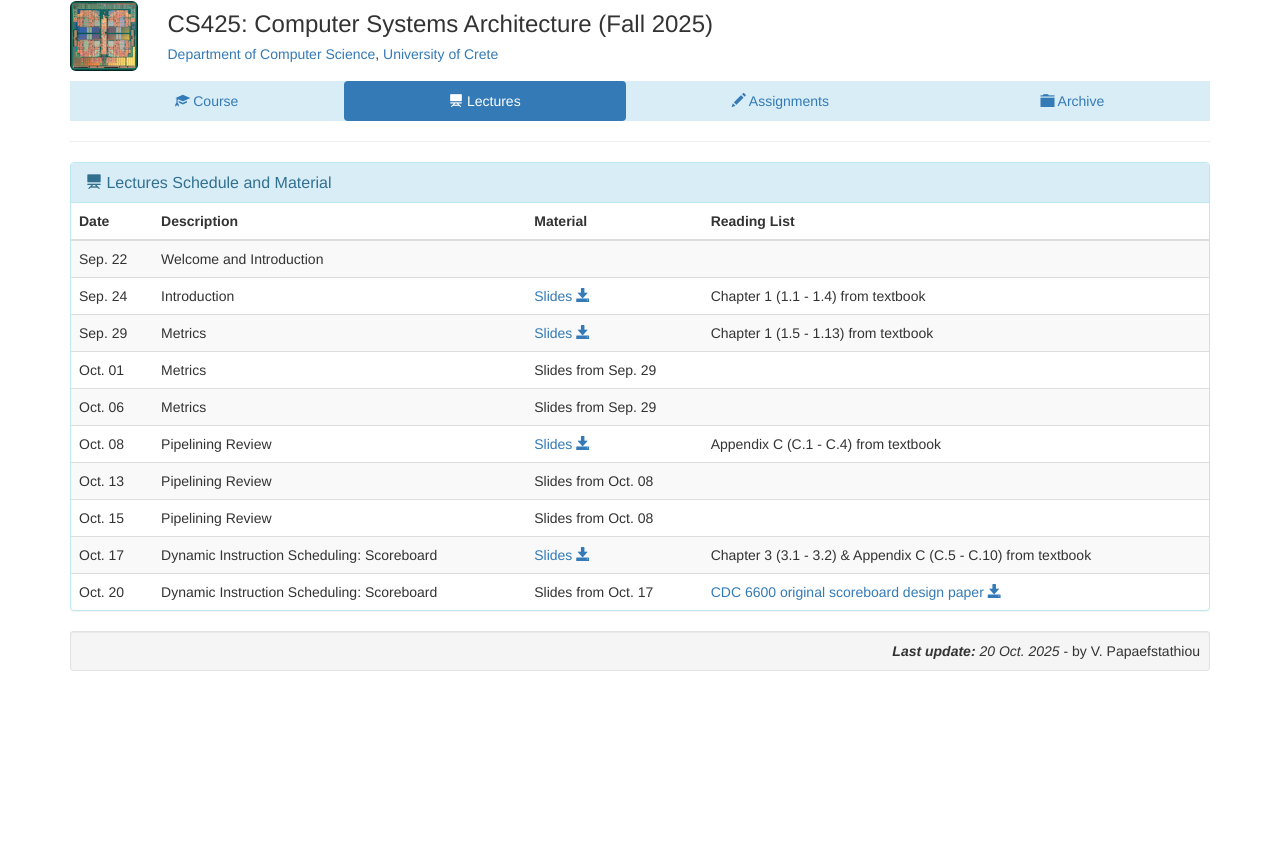
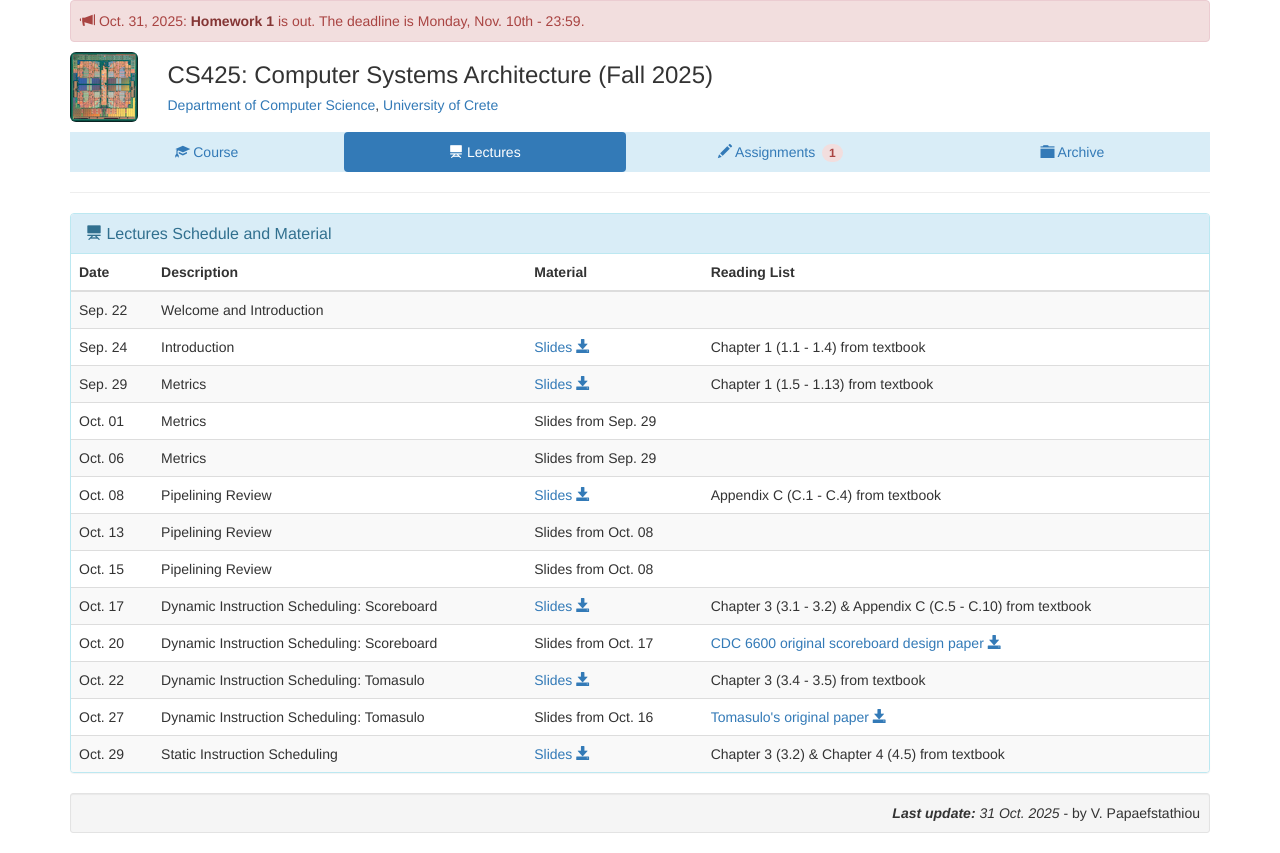
Before and after one commit to papaef/hy425_2025f, a plain HTML site: page index.html in a window 1280 px wide. Both pictures are taken after a click on the link "Lectures". Before the commit the page ends 800 px from the top, so only its background shows below. Drawn offline with Linux system fonts and the light colour scheme.

Commit message:
update L5,L6 & HW1

```diff
--- a/index.html
+++ b/index.html
@@ -42,12 +42,12 @@
       </div>
 -->
 
-<!--
       <div class="alert alert-danger myalert" role="alert">
         <span class="glyphicon glyphicon-bullhorn" aria-hidden="true"></span>
-          Oct. 16, 2024: <a href="homeworks/HY425_Homework1.pdf" class="alert-link">Homework 1</a> is out. The deadline is Tuesday, Oct. 29th - 23:59.
+          Oct. 31, 2025: <a href="homeworks/HY425_Homework1.pdf" class="alert-link">Homework 1</a> is out. The deadline is Monday, Nov. 10th - 23:59.
       </div>
 
+<!--
       <div class="alert alert-danger myalert" role="alert">
         <span class="glyphicon glyphicon-bullhorn" aria-hidden="true"></span>
           Nov. 01, 2024: <a href="homeworks/HY425_Homework2.pdf" class="alert-link">Homework 2</a> is out. The deadline is Wednesday, Nov. 13th - 23:59.
@@ -195,7 +195,7 @@
       <a data-toggle="pill" href="#lectures"><span class="glyphicon glyphicon-blackboard" aria-hidden="true"></span> Lectures <span class="badge"></span></a>
     </li>
     <li>
-      <a data-toggle="pill" href="#assignments"><span class="glyphicon glyphicon-pencil" aria-hidden="true"></span> Assignments <span class="badge alert-danger"></span></a>
+      <a data-toggle="pill" href="#assignments"><span class="glyphicon glyphicon-pencil" aria-hidden="true"></span> Assignments <span class="badge alert-danger">1</span></a>
     </li>
     <li>
       <a data-toggle="pill" href="#archive"><span class="glyphicon glyphicon-folder-close" aria-hidden="true"></span> Archive</a>
@@ -469,28 +469,28 @@
               <td><a href="lectures/reading/cdc6600.pdf">CDC 6600 original scoreboard design paper <span class="glyphicon glyphicon-save" aria-hidden="true"></span></a></td>
             </tr>
 
-<!--
             <tr>
-              <td>Oct. 16</td>
+              <td>Oct. 22</td>
               <td>Dynamic Instruction Scheduling: Tomasulo</td>
               <td><a href="lectures/HY425_L5_Tomasulo.pdf">Slides <span class="glyphicon glyphicon-save" aria-hidden="true"></span></a></td>
               <td>Chapter 3 (3.4 - 3.5) from textbook</td>
             </tr>
 
             <tr>
-              <td>Oct. 18</td>
+              <td>Oct. 27</td>
               <td>Dynamic Instruction Scheduling: Tomasulo</td>
               <td>Slides from Oct. 16</a></td>
               <td><a href="lectures/reading/tomasulo.pdf">Tomasulo's original paper <span class="glyphicon glyphicon-save" aria-hidden="true"></span></a></td>
             </tr>
 
             <tr>
-              <td>Oct. 21</td>
+              <td>Oct. 29</td>
               <td>Static Instruction Scheduling</td>
               <td><a href="lectures/HY425_L6_StaticScheduling.pdf">Slides <span class="glyphicon glyphicon-save" aria-hidden="true"></span></a></td>
               <td>Chapter 3 (3.2) & Chapter 4 (4.5) from textbook</td>
             </tr>
 
+<!--
             <tr>
               <td>Oct. 23</td>
               <td>Branch Prediction</td>
@@ -694,21 +694,23 @@
           </thead>
           <tbody>
 
+<!--
             <tr>
               <td>TBA</td>
               <td>Homework 1</td>
               <td><a href="#">HW <span class="glyphicon glyphicon-save" aria-hidden="true"></span></a></td>
               <td class="text-danger"><b>TBA</b></td>
             </tr>
+-->
+
+            <tr>
+              <td>Oct. 31</td>
+              <td>Homework 1</td>
+              <td><a href="homeworks/HY425_Homework1.pdf">HW <span class="glyphicon glyphicon-save" aria-hidden="true"></span></a></td>
+              <td class="text-danger"><b>Nov. 10, 23:59</b></td>
+            </tr>
 
 <!--
-            <tr>
-              <td>Oct. 16</td>
-              <td>Homework 1</td>
-              <td><a href="homeworks/HY425_Homework1.pdf">HW <span class="glyphicon glyphicon-save" aria-hidden="true"></span></a></td>
-              <td class="text-danger"><b>Oct. 29, 23:59</b></td>
-            </tr>
-
             <tr>
               <td>Nov. 01</td>
               <td>Homework 2</td>
@@ -831,7 +833,7 @@
 
   <!-- FOOTER -->
   <div class="well well-sm" align="right">
-    <i><b>Last update:</b> 20 Oct. 2025 </i> - by V. Papaefstathiou
+    <i><b>Last update:</b> 31 Oct. 2025 </i> - by V. Papaefstathiou
   </div>
   <!-- ______________________________________________________________________________________________ -->
 
```
Also changed, not shown: 4 other files.
